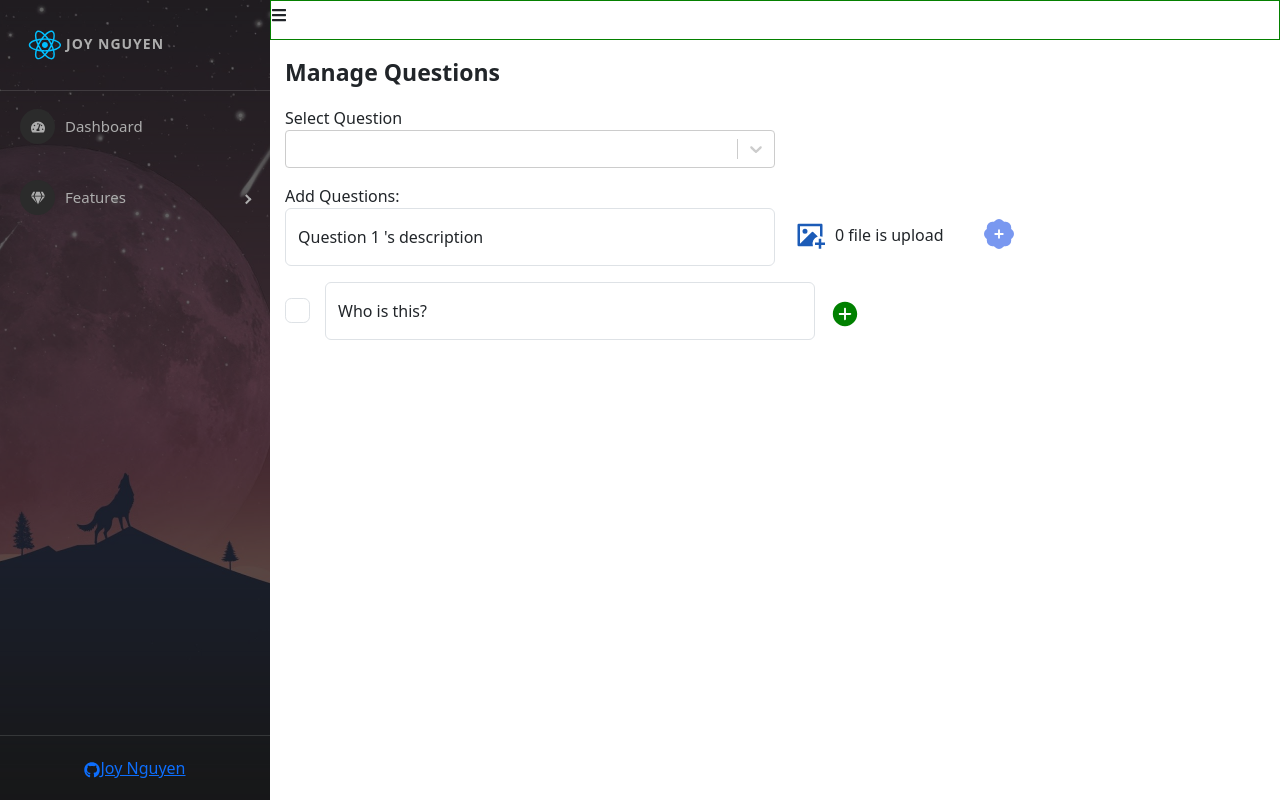
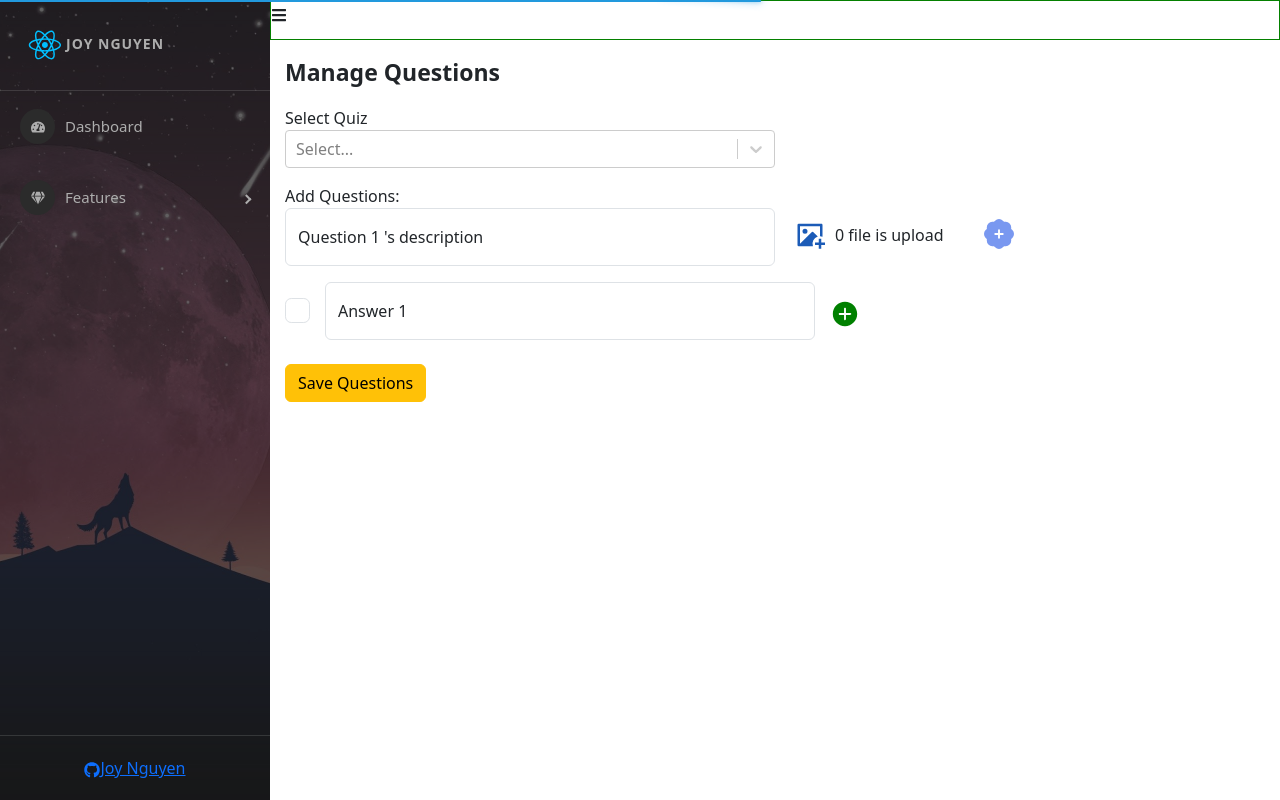
Before and after one commit to JoyNguyenIT/projectReactJS, a React (Create React App) app: page /admins/manage-questions in a window 1280 px wide. Built offline with nearby package versions, Linux system fonts and the light colour scheme; no server answers.

Commit message:
Post ques, answer

```diff
--- a/package.json
+++ b/package.json
@@ -11,6 +11,7 @@
     "lodash": "4.17.21",
     "nprogress": "0.2.0",
     "react": "18.2.0",
+    "react-awesome-lightbox": "1.8.1",
     "react-bootstrap": "2.4.0",
     "react-dom": "18.2.0",
     "react-icons": "^4.4.0",
--- a/src/component/Admin/Content/ManageQuestion/ManageQuestion.js
+++ b/src/component/Admin/Content/ManageQuestion/ManageQuestion.js
@@ -1,4 +1,4 @@
-import { useState } from "react";
+import { useState, useEffect } from "react";
 import "./ManageQuestion.scss"
 import Select from "react-select"
 import { RiImageAddFill } from "react-icons/ri";
@@ -6,12 +6,15 @@ import { IoIosAddCircle } from "react-icons/io";
 import { AiFillMinusCircle } from "react-icons/ai";
 import { BsPatchMinusFill, BsPatchPlusFill } from "react-icons/bs";
 import { v4 as uuidv4 } from 'uuid';
+import Lightbox from "react-awesome-lightbox";
 import _ from "lodash";
-
+import { getAllQuizForAdmin, postAddNewQuestion, postAddNewAnswer } from "../../../../services/apiService";
 
 
 const ManageQuestion = (props) => {
-    const [selectQuiz, setSelectQuiz] = useState({})
+    const [listQuiz, setListQuiz] = useState([])
+    const [selectQuiz, setSelectQuiz] = useState(null)
+    const [showPreviewImage, setShowPreviewImage] = useState(false)
 
     const [questions, setQuestions] = useState(
         [
@@ -23,7 +26,7 @@ const ManageQuestion = (props) => {
                 answers: [
                     {
                         id: uuidv4(),
-                        description: 'Who is this?',
+                        description: '',
                         isCorrect: false
                     }
                 ]
@@ -33,11 +36,25 @@ const ManageQuestion = (props) => {
         ]
     )
 
-    const options = [
-        { value: 'chocolate', label: 'Chocolate' },
-        { value: 'strawberry', label: 'Strawberry' },
-        { value: 'vanilla', label: 'Vanilla' },
-    ];
+    const [dataPreviewImage, setDataPreviewImage] = useState({
+        url: '',
+        title: ''
+    })
+
+    useEffect(() => {
+        fetchListQuiz()
+    }, [])
+
+    const fetchListQuiz = async () => {
+        let res = await getAllQuizForAdmin();
+        if (res && res.EC === 0) {
+            let listQuizSelect = res.DT.map((ques) => ({
+                value: `${ques.id}`,
+                label: `${ques.id}-${ques.description}`
+            }));
+            setListQuiz(listQuizSelect);
+        }
+    }
 
     const handleAddRemoveQuestion = (type, idQues) => {
         if (type === 'ADD') {
@@ -49,7 +66,7 @@ const ManageQuestion = (props) => {
                 answers: [
                     {
                         id: uuidv4(),
-                        description: 'Who is this?',
+                        description: '',
                         isCorrect: false
                     }
                 ]
@@ -73,18 +90,93 @@ const ManageQuestion = (props) => {
             const newAnswer =
             {
                 id: uuidv4(),
-                description: 'Who is this?',
+                description: '',
                 isCorrect: false
             }
             let index = questionClone.findIndex(item => item.id === idQues)
-            questionClone[index].answers.push(newAnswer)
-            setQuestions(questionClone)
+            if (index > -1) {
+                questionClone[index].answers.push(newAnswer)
+                setQuestions(questionClone)
+            }
+
         }
 
         if (type === 'REMOVE') {
             let index = questionClone.findIndex(item => item.id === idQues)
-            questionClone[index].answers = questionClone[index].answers.filter(item => item.id !== idAnswer)
+            if (index > -1) {
+                questionClone[index].answers = questionClone[index].answers.filter(item => item.id !== idAnswer)
+                setQuestions(questionClone)
+            }
+
+        }
+    }
+
+    const handleOnChangeQuestion = (type, quesId, value) => {
+        let questionClone = _.cloneDeep(questions)
+        if (type === 'QUESTION') {
+            let index = questionClone.findIndex(item => item.id === quesId)
+            if (index > -1) {
+                questionClone[index].description = value
+                setQuestions(questionClone)
+            }
+
+        }
+    }
+
+    const handleUploadImage = (event, quesId) => {
+        let questionClone = _.cloneDeep(questions)
+        let index = questionClone.findIndex(item => item.id === quesId)
+        if (index > -1 && event.target.files.length > 0) {
+            questionClone[index].imageFile = event.target.files[0]
+            questionClone[index].imageName = event.target.files[0].name
             setQuestions(questionClone)
+        }
+    }
+
+    const handleChangeAnswer = (type, quesId, answerId, value) => {
+        let questionClone = _.cloneDeep(questions)
+        let index = questionClone.findIndex(item => item.id === quesId)
+        if (index > -1) {
+            questionClone[index].answers = questionClone[index].answers.map(ans => {
+                if (answerId === ans.id) {
+                    if (type === 'CHECKBOX') ans.isCorrect = value
+                    if (type === 'INPUT') ans.description = value
+                }
+                return ans
+            })
+            setQuestions(questionClone)
+        }
+    }
+
+    const handleSaveQuestion = async () => {
+        if (selectQuiz && selectQuiz.value) {
+            for (let ques of questions) {
+                if (ques && ques.description) {
+                    let resQues = await postAddNewQuestion(selectQuiz.value, ques.description, ques.imageFile)
+
+                    if (resQues && resQues.EC === 0 && resQues.DT) {
+                        for (let ans of ques.answers) {
+                            if (ans && ans.description) {
+                                let resAns = await postAddNewAnswer(ans.description, ans.isCorrect, resQues.DT.id)
+                                console.log(resAns)
+                            }
+
+                        }
+                    }
+                }
+            }
+        }
+    }
+
+    const handleShowPreviewImage = (quesId) => {
+        let questionClone = _.cloneDeep(questions)
+        let index = questionClone.findIndex(item => item.id === quesId)
+        if (index > -1) {
+            setDataPreviewImage({
+                url: URL.createObjectURL(questionClone[index].imageFile),
+                title: questionClone[index].imageName
+            })
+            setShowPreviewImage(true)
         }
     }
 
@@ -94,11 +186,11 @@ const ManageQuestion = (props) => {
                 Manage Questions
             </div>
             <div className="select-ques mt-3">
-                Select Question
+                Select Quiz
                 <Select
                     value={selectQuiz}
                     onChange={setSelectQuiz}
-                    options={options}
+                    options={listQuiz}
                 />
             </div>
             <div className="mt-3">Add Questions:</div>
@@ -113,19 +205,31 @@ const ManageQuestion = (props) => {
                                             className="form-control"
                                             placeholder=""
                                             value={ques.description}
+                                            onChange={(event) => handleOnChangeQuestion('QUESTION', ques.id, event.target.value)}
                                         />
                                         <label htmlFor="floatingInput">Question {`${index + 1}`} 's description</label>
                                     </div>
 
                                     <div className="items-group">
                                         <div className="input-upload">
-                                            <span className="icon-upload">
+                                            <label className="icon-upload" htmlFor={`image-upload-${ques.id}`}>
                                                 <RiImageAddFill className="add-image-icon" />
-                                            </span>
+                                            </label>
                                             <input type="file"
                                                 hidden
+                                                id={`image-upload-${ques.id}`}
+                                                onChange={(event) => handleUploadImage(event, ques.id)}
                                             />
-                                            <span>0 file is upload</span>
+                                            < span > {
+                                                ques.imageName ?
+                                                    (<span
+                                                        onClick={() => handleShowPreviewImage(ques.id)}>
+                                                        {ques.imageName}
+                                                    </span>)
+                                                    :
+                                                    ('0 file is upload ')
+                                            }
+                                            </span>
                                         </div>
                                         <div className="add-question-btn">
                                             <span className="icon-add-question">
@@ -150,19 +254,22 @@ const ManageQuestion = (props) => {
                             {ques.answers && ques.answers.length > 0
                                 && ques.answers.map((ans, index) => {
                                     return (
-                                        <div key={ans.id} className="answers-content">
+                                        <div key={ans.id} className="answers-content mb-3">
                                             <div className="isCorrect">
                                                 <input className="form-check-input"
                                                     type="checkbox"
+                                                    checked={ans.isCorrect}
+                                                    onChange={(event) => handleChangeAnswer('CHECKBOX', ques.id, ans.id, event.target.checked)}
                                                 />
                                             </div>
                                             <div className="form-floating form-answers">
                                                 <input type="text"
                                                     className="form-control"
                                                     placeholder=""
-                                                    value={''}
+                                                    value={ans.description}
+                                                    onChange={(event) => handleChangeAnswer('INPUT', ques.id, ans.id, event.target.value)}
                                                 />
-                                                <label htmlFor="floatingInput">{`${ans.description}`}</label>
+                                                <label htmlFor="floatingInput">{`Answer ${index + 1}`}</label>
                                             </div>
                                             <div className="group-answer">
                                                 <span className="icon-add-answer">
@@ -181,16 +288,33 @@ const ManageQuestion = (props) => {
 
                                             </div>
                                         </div>
+
                                     )
                                 })
                             }
-
                         </div>
                     )
+
+
                 })
             }
 
+            <div className="mt-3">
+                <button className="btn btn-warning"
+                    onClick={() => handleSaveQuestion()}
+                >Save Questions</button>
+            </div>
+
+            {
+                showPreviewImage &&
+                (<Lightbox image={dataPreviewImage.url}
+                    title={dataPreviewImage.title}
+                    onClose={() => setShowPreviewImage(false)}
+                />
+                )
+            }
         </div >
+
     )
 }
 
--- a/src/index.js
+++ b/src/index.js
@@ -6,7 +6,7 @@ import { store, persistor } from './redux/store';
 import { BrowserRouter } from 'react-router-dom';
 import { PersistGate } from 'redux-persist/integration/react'
 import Layout from './Layout';
-
+import "react-awesome-lightbox/build/style.css";
 import 'bootstrap/dist/css/bootstrap.min.css';
 import 'nprogress/nprogress.css'
 import 'react-perfect-scrollbar/dist/css/styles.css';
--- a/src/services/apiService.js
+++ b/src/services/apiService.js
@@ -82,9 +82,21 @@ const deleteQuiz = (quizId) => {
     return axios.delete(`api/v1/quiz/${quizId}`);
 }
 
+const postAddNewQuestion = (quizId, description, image) => {
+    const data = new FormData();
+    data.append('quiz_id', quizId);
+    data.append('description', description);
+    data.append('questionImage', image);
+    return axios.post('api/v1/question', data)
+}
+
+const postAddNewAnswer = (description, correct_answer, question_id) => {
+    return axios.post('api/v1/answer', { description, correct_answer, question_id })
+}
+
 export {
     postCreateNewUser, getAllTableUsers, putUpdateUser, deleteUser,
     getUserPaginate, postLogin, postRegister, getQuizByUser,
     getDetailQuestionId, postFinishQuiz, postAddNewQuiz, getAllQuizForAdmin,
-    putUpdateQuiz, deleteQuiz
+    putUpdateQuiz, deleteQuiz, postAddNewQuestion, postAddNewAnswer
 }
```
Also changed, not shown: 1 other file (tests, documents, lock files or other folders).
